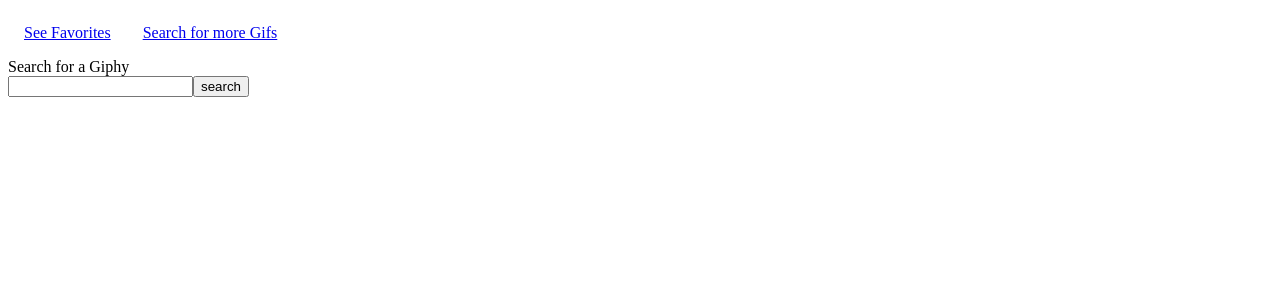
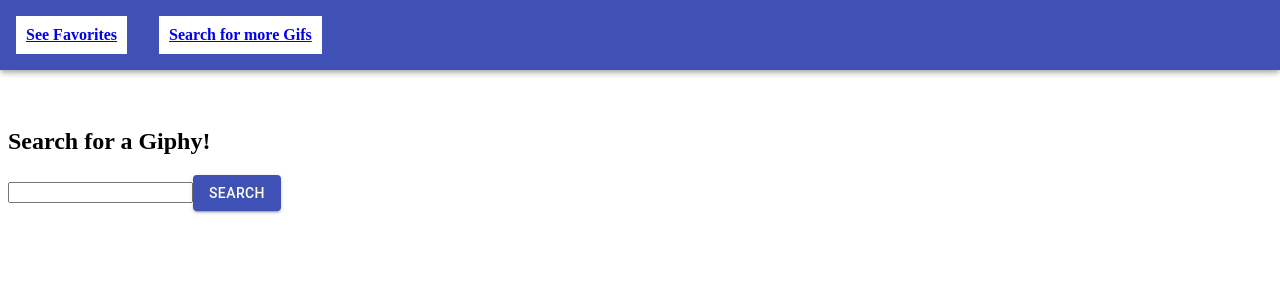
Before and after one commit to kristenstoeckeler/GROUP-GIPHY-SAGA-PROJECT, a React (Create React App) app: page /#/ in a window 1280 px wide. Shown: the top 300 px of the page. Built offline with nearby package versions, Linux system fonts and the light colour scheme.

Commit message:
AppBar and Search styles

```diff
--- a/package.json
+++ b/package.json
@@ -4,6 +4,8 @@
   "private": true,
   "proxy": "http://localhost:5000",
   "dependencies": {
+    "@material-ui/core": "^4.9.10",
+    "@material-ui/icons": "^4.9.1",
     "axios": "^0.19.2",
     "body-parser": "^1.18.2",
     "express": "^4.16.3",
--- a/src/components/App/App.css
+++ b/src/components/App/App.css
@@ -4,4 +4,16 @@
 
 .link {
     margin: 1rem;
+    color: white;
+    font-weight: bold;
+    padding: 10px;
+    background-color: white;
 }
+
+.favorites {
+    padding-top: 100px;
+}
+
+.search{
+    padding-top: 100px;
+}
--- a/src/components/App/App.js
+++ b/src/components/App/App.js
@@ -5,7 +5,9 @@ import { withRouter } from 'react-router';
 import GiphySearch from '../GiphySearch/GiphySearch';
 import FavoritesPage from '../FavoritesPage/FavoritesPage';
 import './App.css';
-import {connect} from 'react-redux'
+import {connect} from 'react-redux';
+import AppBar from '@material-ui/core/AppBar';
+
 
 class App extends Component {
 
@@ -16,16 +18,21 @@ class App extends Component {
 
   render() {
     return (
+      <>
       <div className="App">
         <Router>
+          <AppBar>
           <nav className='navBar'>
             <p className = "link"><Link to='/favorites'>See Favorites </Link></p>
             <p className = "link"><Link to='/'>Search for more Gifs </Link></p>
           </nav>
+          </AppBar>
           <Route exact path='/' component={ GiphySearch } />
           <Route exact path='/favorites' component={ FavoritesPage } />
         </Router>
       </div>
+
+      </>
     );
   }
 
--- /dev/null
+++ b/src/components/AppBar/AppBar.js
@@ -0,0 +1,47 @@
+import React from 'react';
+import PropTypes from 'prop-types';
+import { withStyles } from '@material-ui/core/styles';
+import AppBar from '@material-ui/core/AppBar';
+import Toolbar from '@material-ui/core/Toolbar';
+import Typography from '@material-ui/core/Typography';
+import Button from '@material-ui/core/Button';
+import IconButton from '@material-ui/core/IconButton';
+import MenuIcon from '@material-ui/icons/Menu';
+
+const styles = {
+    root: {
+        flexGrow: 1,
+    },
+    grow: {
+        flexGrow: 1,
+    },
+    menuButton: {
+        marginLeft: -12,
+        marginRight: 20,
+    },
+};
+
+function ButtonAppBar(props) {
+    const { classes } = props;
+    return (
+        <div className={classes.root}>
+            <AppBar position="static">
+                <Toolbar>
+                    <IconButton className={classes.menuButton} color="inherit" aria-label="Menu">
+                        <MenuIcon />
+                    </IconButton>
+                    <Typography variant="h6" color="inherit" className={classes.grow}>
+                        GIPHY 4 U
+          </Typography>
+                    <Button color="inherit">Login</Button>
+                </Toolbar>
+            </AppBar>
+        </div>
+    );
+}
+
+ButtonAppBar.propTypes = {
+    classes: PropTypes.object.isRequired,
+};
+
+export default withStyles(styles)(ButtonAppBar);
--- a/src/components/FavoritesPage/FavoritesPage.js
+++ b/src/components/FavoritesPage/FavoritesPage.js
@@ -4,6 +4,8 @@ import {connect} from 'react-redux';
 //Import to do routing
 import {withRouter} from 'react-router-dom';
 import FavoriteGif from '../FavoriteGif/FavoriteGif';
+import AppBar from '@material-ui/core/AppBar';
+
 
 export class FavoritesPage extends Component {
 
@@ -13,11 +15,13 @@ export class FavoritesPage extends Component {
 
     render() {
         return (
+            <>
             <section className="favorites">
                 {this.props.favorites.map( favorite =>
                     <FavoriteGif key={favorite.id} favorite={favorite} />
                     )}
             </section>
+            </>
         )
     }
 }
--- a/src/components/GiphySearch/GiphySearch.js
+++ b/src/components/GiphySearch/GiphySearch.js
@@ -1,20 +1,28 @@
 import React, { Component } from "react";
 import { connect } from "react-redux";
+import { withStyles } from '@material-ui/core/styles';
+import Button from '@material-ui/core/Button';
+import AppBar from '../AppBar/AppBar';
+
+
 const mapStateToProps = reduxState => ({
   reduxState
 });
 
 class GiphySearch extends Component {
+
   state = {
     search: "",
     hasSearched: false
   };
+
   handleChange = event => {
     this.setState({
       ...this.state,
       search: event.target.value
     });
   };
+
   handleSubmit = event => {
     console.log(this);
     event.preventDefault();
@@ -22,6 +30,7 @@ class GiphySearch extends Component {
     this.props.dispatch({ type: "GET_GIF", payload: this.state.search });
     this.state.hasSearched = true;
   };
+
   addToFav = (url) => {
       this.props.dispatch({type:"POST_FAV",payload:{imageurl:url}})
   }
@@ -30,34 +39,39 @@ class GiphySearch extends Component {
     if (this.state.hasSearched) {
         console.log(this.props.reduxState.searchReducer.pagination.count)
       return (
-        <div>
-          <header>Search for a Giphy</header>
-          <input value={this.state.search} onChange={this.handleChange} />
-          <button onClick={this.handleSubmit}>search</button>
+        <>
+        <div className="search">
+            <header><h2>Search for a Giphy!</h2></header>
+            <input value={this.state.search} onChange={this.handleChange} />
+              <Button variant="contained" color="primary" onClick={this.handleSubmit}>Search</Button>
           <ul>
               <h1>Showing {this.props.reduxState.searchReducer.pagination.count} of {this.props.reduxState.searchReducer.pagination.total_count}</h1>
             {this.props.reduxState.searchReducer.data.map( giphy => {
               return (
                 <>
                   <li>
-                    <img src={giphy.images.fixed_height_downsampled.url}></img><button onClick={ (event) => this.addToFav(giphy.images.fixed_height_downsampled.url)}>Add To Favorites</button>
+                    <img src={giphy.images.fixed_height_downsampled.url}></img>
+                          <Button variant="contained" color="primary" onClick={(event) => this.addToFav(giphy.images.fixed_height_downsampled.url)}>Add to Favorites</Button>
                   </li>
                 </>
               );
             })}
           </ul>
         </div>
+        </>
       );
     } else {
       return (
-        <div>
-          <header>Search for a Giphy</header>
+        <>
+        <div className="search">
+              <header><h2>Search for a Giphy!</h2></header>
           <input value={this.state.search} onChange={this.handleChange} />
-          <button onClick={this.handleSubmit}>search</button>
+            <Button variant="contained" color="primary" onClick={this.handleSubmit}>Search</Button>
         </div>
+        </>
       );
     }
   }
 }
 
-export default connect(mapStateToProps)(GiphySearch);
+export default withStyles()(connect(mapStateToProps)(GiphySearch));
```
Also changed, not shown: ExampleCond.Render.js (added, +56 -0 lines).
